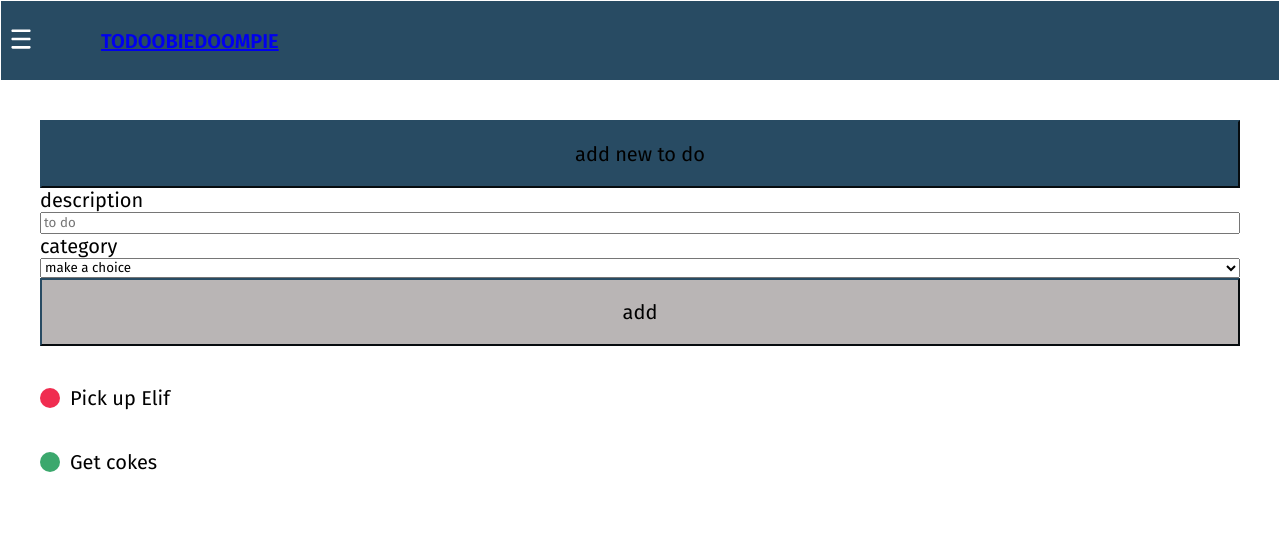
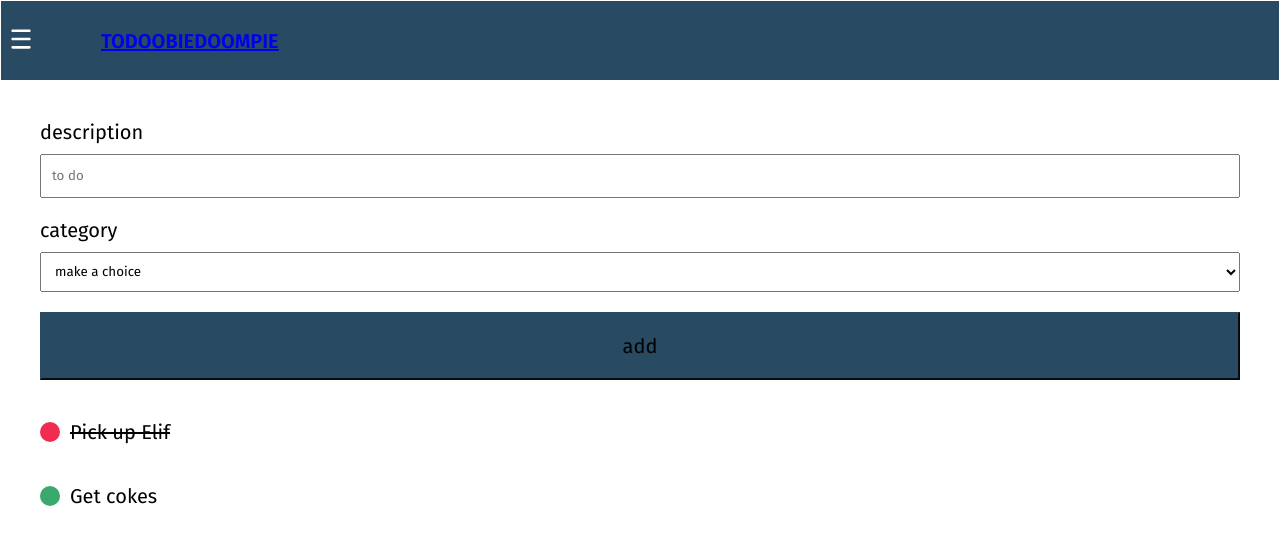
Before and after one commit to akinci-oki/todoo, a React (Create React App) app: page / in a window 1280 px wide. Both pictures are taken after a click on the button "add new to do". Shown: the top 544 px of the page. Built offline with nearby package versions, Linux system fonts and the light colour scheme.

Commit message:
styling home component

```diff
--- a/src/App.scss
+++ b/src/App.scss
@@ -42,6 +42,16 @@ button {
 .input-container {
     display: flex;
     flex-direction: column;
+}
+
+input, select {
+    height: 2rem;
+    margin-bottom: 1rem;
+    padding: 0 0.5rem;
+}
+
+label {
+    margin-bottom: 0.5rem;
 }
 
 /* others */
--- a/src/categories.js
+++ b/src/categories.js
@@ -1,4 +1,4 @@
-const categories = [
+export const categories = [
     {
         id: "cat-01",
         desc: "personal",
@@ -18,4 +18,3 @@ const categories = [
         deprecated: false,
     },
 ];
-export default categories;
--- a/src/components/Settings/CategoryForm.scss
+++ b/src/components/Settings/CategoryForm.scss
@@ -3,14 +3,8 @@
     flex-direction: column;
     height: 21rem;
 
-    label {
-        margin-bottom: 0.5rem;
-    }
 
-    input {
-        height: 2rem;
-        margin-bottom: 1rem;
-    }
+
     .input-container {
         &.hide-colors {
             display: none;
--- a/src/components/home/Home.js
+++ b/src/components/home/Home.js
@@ -1,6 +1,6 @@
 import "../../App.scss";
 import { useState } from "react";
-import categories from "../../categories";
+import { categories } from "../../categories";
 
 function Home() {
     const [isFormOpen, setIsFormOpen] = useState(false);
@@ -28,11 +28,14 @@ function Home() {
     };
     return (
         <div className="home">
-            <div>
-                <button className="primary" onClick={onToggleForm}>
-                    add new to do
-                </button>
-            </div>
+            {!isFormOpen && (
+                <div>
+                    <button className="primary" onClick={onToggleForm}>
+                        add new to do
+                    </button>
+                </div>
+            )}
+
             {isFormOpen && (
                 <>
                     <div className="input-container">
@@ -50,7 +53,7 @@ function Home() {
                         </select>
                         <div>
                             <button
-                                className="secondary"
+                                className="primary"
                                 onClick={() => console.log("working!")}
                             >
                                 add
@@ -69,7 +72,9 @@ function Home() {
                                     toDo.category
                                 )}`}
                             />
-                            <p> {toDo.name} </p>
+                            <p className={`${toDo.isDone ? "done" : ""}`}>
+                                {toDo.name}
+                            </p>
                         </div>
                     </li>
                 ))}
--- a/src/components/home/Home.scss
+++ b/src/components/home/Home.scss
@@ -8,5 +8,8 @@
     .todoo {
         display: flex;
         align-items: center;
+        .done {
+            text-decoration: line-through;
+        }
     }
 }
--- a/src/pages/settings/settingspage.js
+++ b/src/pages/settings/settingspage.js
@@ -1,9 +1,9 @@
 import React, { useState } from "react";
 import { Settings } from "../../components";
-import categories from "../../categories";
+import { categories as importedCategories } from "../../categories";
 
 function Settingspage() {
-    const [categories, setCategories] = useState(categories);
+    const [categories, setCategories] = useState(importedCategories);
     const [colors, setColors] = useState([
         {
             id: "col-1",
```
